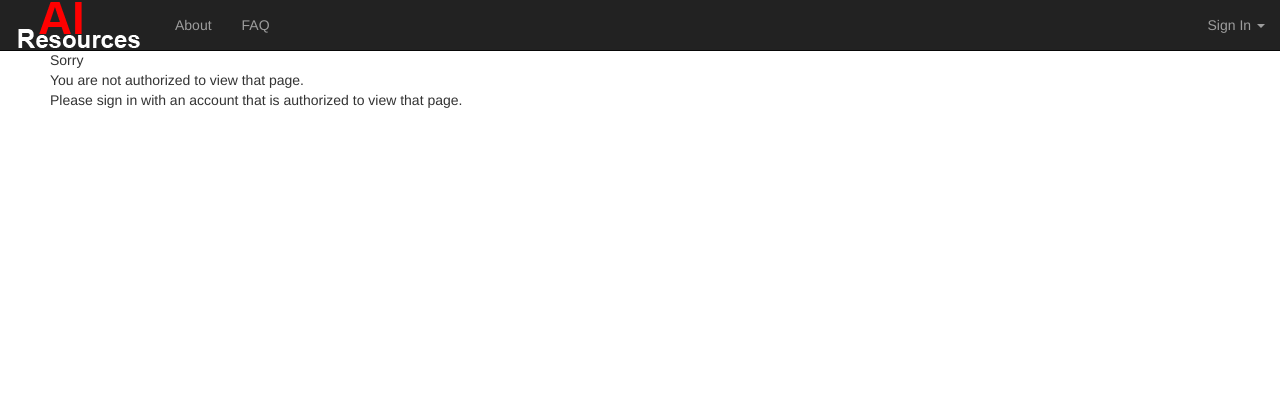
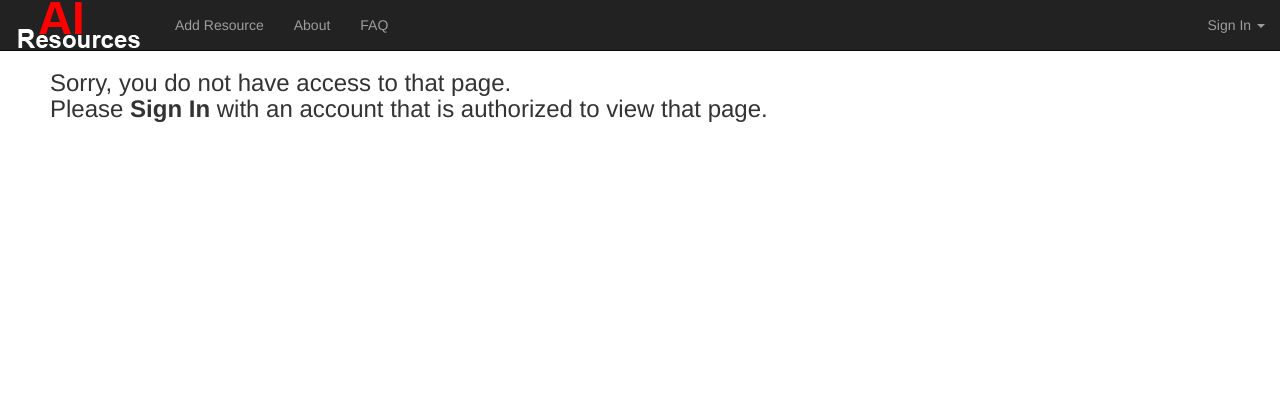
Before and after one commit to kanesee/openair, a PHP site: page /not-authorized.php in a window 1280 px wide. Shown: the top 420 px of the page. Run offline with PHP 8.4, Linux system fonts and the light colour scheme; data comes from the database, SQL or seed files in the repository; some libraries are stand-ins or nearby versions.

Commit message:
display Add Resource link without login

```diff
--- a/htdocs/includes/nav.php
+++ b/htdocs/includes/nav.php
@@ -12,7 +12,7 @@
       <!-- Collect the nav links, forms, and other content for toggling -->
       <div class="collapse navbar-collapse" id="navbarCollapse">
         <ul class="nav navbar-nav">
-          <?php if(isLoggedIn()) { ?><li><a href="submit.php">Add Resource</a></li><?php } ?>
+          <li><a href="submit.php">Add Resource</a></li>
           <?php if(isAdmin()) { ?><li><a href="pending.php">Pending</a></li><?php } ?>
           <li><a href="about.php">About</a></li>
           <li><a href="faq.php">FAQ</a></li>
--- a/htdocs/not-authorized.php
+++ b/htdocs/not-authorized.php
@@ -13,11 +13,10 @@
 
 <div id="index" class="span7">
 	<div id="resourceinfo">
-		<div id="resourcetitle">Sorry</div>
-		<div id="resourcedescription">
-          You are not authorized to view that page.<br>
-          Please sign in with an account that is authorized to view that page.
-		</div>
+		<h3>
+          Sorry, you do not have access to that page.<br>
+          Please <b>Sign In</b> with an account that is authorized to view that page.
+		</h3>
 	</div>
 
 <?php include ($_SERVER['DOCUMENT_ROOT'].'/includes/footer.php'); ?>
```
Also changed, not shown: 1 other file.
